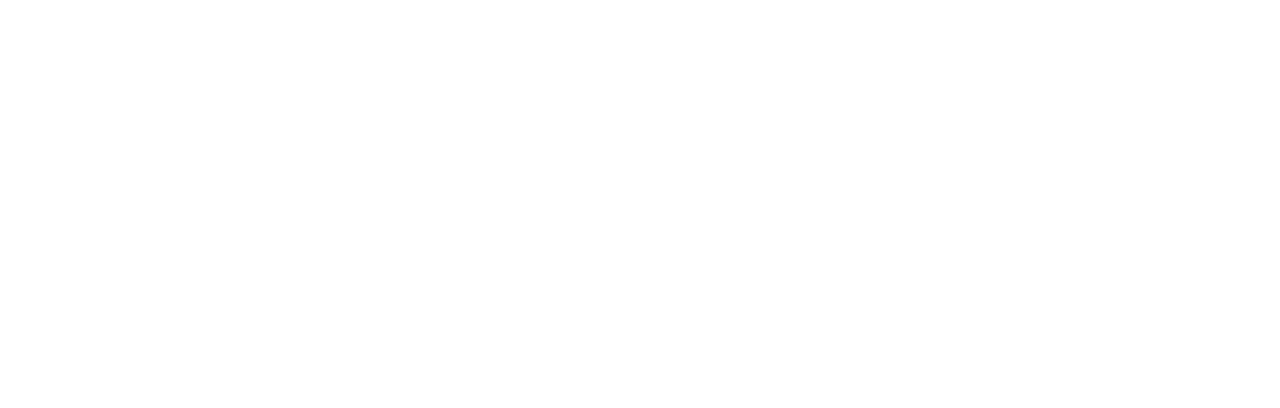
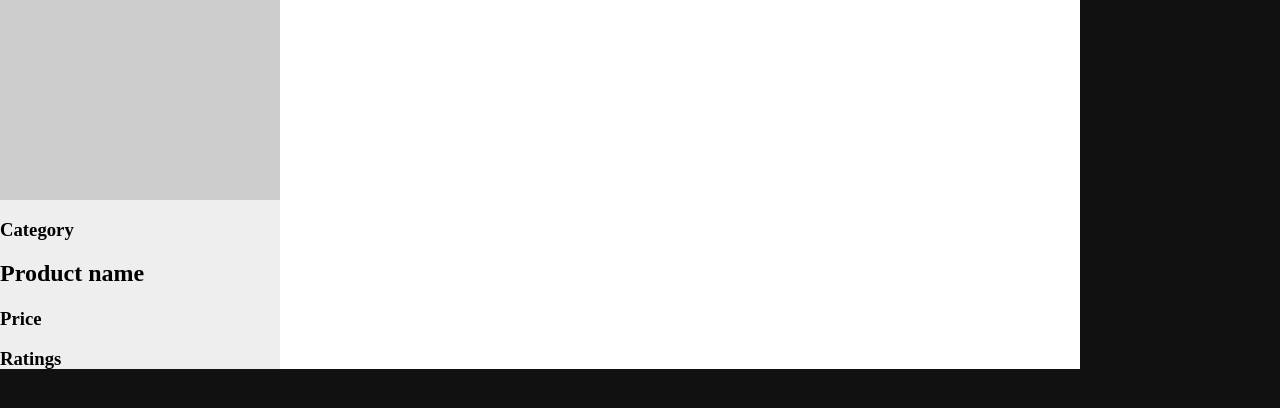
Before and after one commit to FruitLoops-Hackreactor/fruitloops, a React app: page / in a window 1280 px wide. Shown: the top 408 px of the page. Built offline with nearby package versions, Linux system fonts and the light colour scheme.

Commit message:
init commit

```diff
--- a/src/components/RelatedProducts/index.jsx
+++ b/src/components/RelatedProducts/index.jsx
@@ -1,3 +1,23 @@
+import '../../styles/relatedProducts.css'
+
 export default function RelatedProducts() {
-  return <section></section>
+  return (
+    <section>
+      <div className="product-card">
+        <div className="img"></div>
+        <div>
+          <h3>Category</h3>
+        </div>
+        <div>
+          <h2>Product name</h2>
+        </div>
+        <div>
+          <h3>Price</h3>
+        </div>
+        <div>
+          <h3>Ratings</h3>
+        </div>
+      </div>
+    </section>
+  )
 }
--- a/src/styles/globals.css
+++ b/src/styles/globals.css
@@ -0,0 +1,8 @@
+html {
+  background: #111;
+}
+
+.container {
+  background: #fff;
+  max-width: 1080px;
+}
--- /dev/null
+++ b/src/styles/relatedProducts.css
@@ -0,0 +1,10 @@
+.product-card {
+  background: #eee;
+  width: 280px;
+}
+
+.product-card .img {
+  width: 100%;
+  height: 200px;
+  background: #ccc;
+}
```
